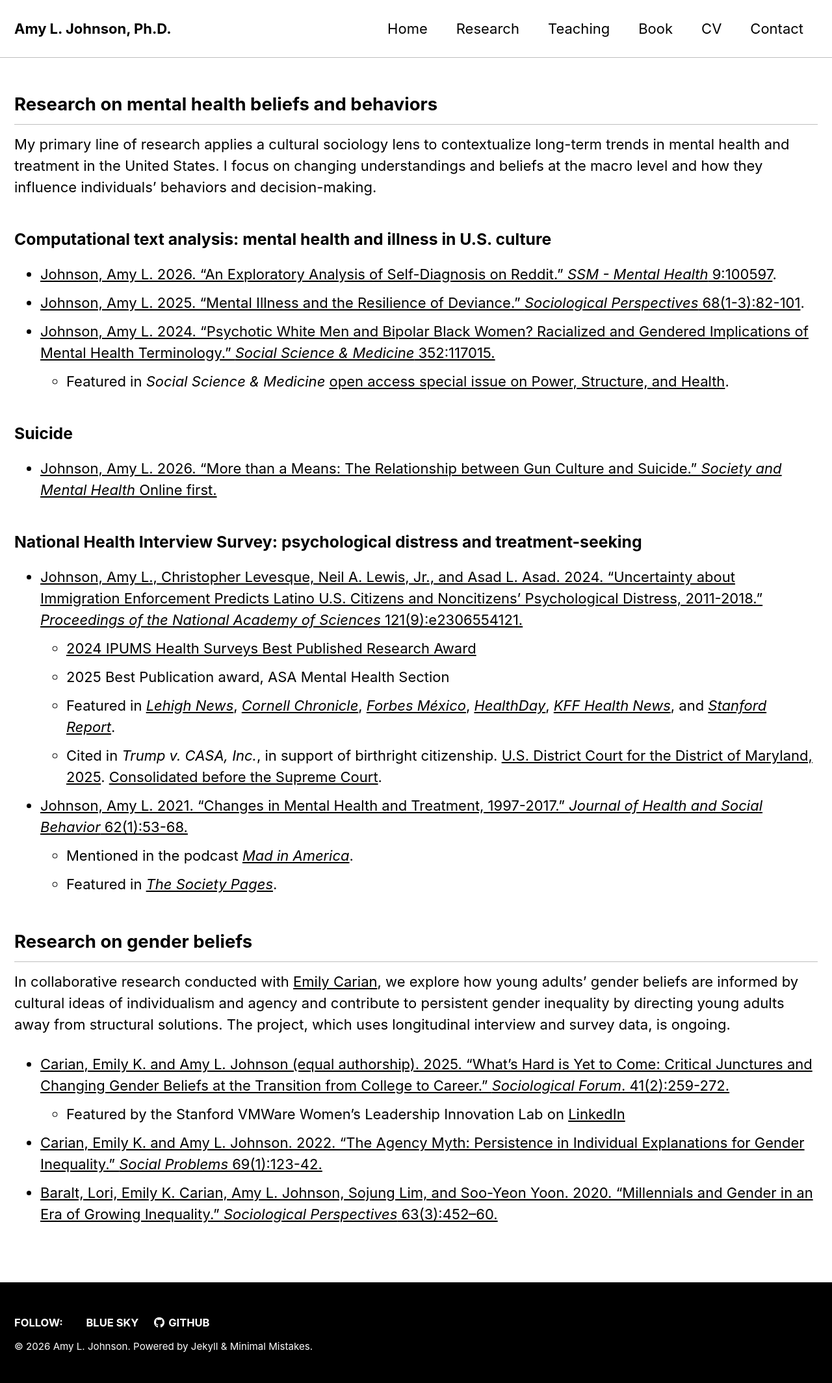
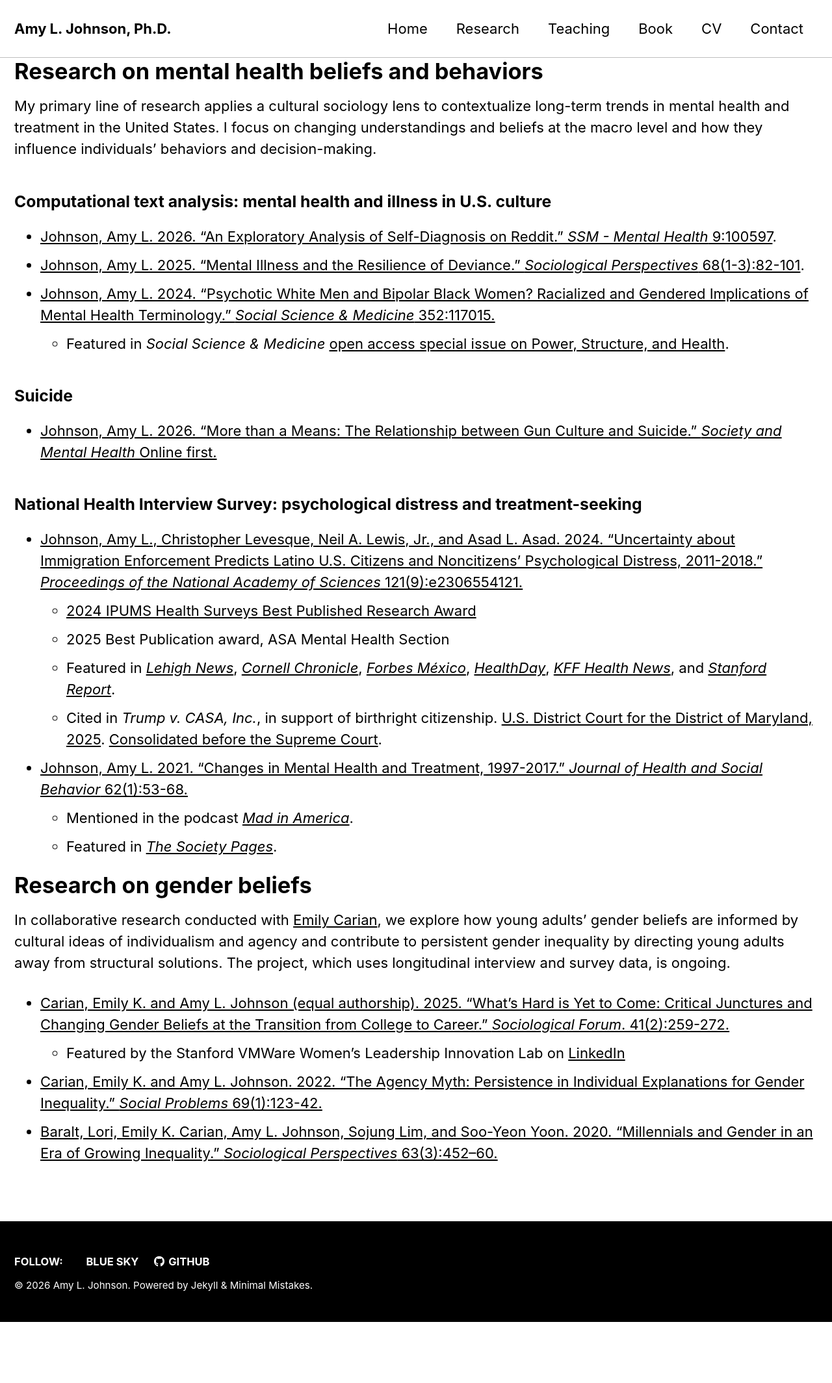
Before and after one commit to aljohnson-soc/aljohnson-soc.github.io, a Jekyll site: the page built from _pages/research.md, in a window 1280 px wide. Shown: the whole page at 65% size. Built offline with Jekyll 4.4.1, drawn with Linux system fonts in a browser that asks for light colours; cached includes are drawn as plain includes; after the commit the page ends 2035 px from its top, so only the background shows below that.

Commit message:
formatting

```diff
--- a/_data/navigation.yml
+++ b/_data/navigation.yml
@@ -9,6 +9,6 @@ main:
   - title: "Book"
     url: /ourmentalhealth/
   - title: "CV"
-    url: https://drive.google.com/file/d/1PAhheCq3KViwlXWogguO-tl4eNw8obC4/view?usp=sharing
+    url: https://drive.google.com/file/d/1GwrCYKQMG4vJinffJWYMq5hol-CuhP2G/view?usp=sharing
   - title: "Contact"
     url: /contact/
--- a/_pages/research.md
+++ b/_pages/research.md
@@ -4,7 +4,7 @@ title: Research
 permalink: /research/
 ---
 
-## Research on mental health beliefs and behaviors
+# Research on mental health beliefs and behaviors
 
 My primary line of research applies a cultural sociology lens to contextualize long-term trends in mental health and treatment in the United States. I focus on changing understandings and beliefs at the macro level and how they influence individuals’ behaviors and decision-making.
 
@@ -32,7 +32,7 @@ My primary line of research applies a cultural sociology lens to contextualize l
     - Featured in [*The Society Pages*](https://thesocietypages.org/discoveries/2021/03/24/mental-health-treatment-seeking-not-distress-increasing-for-all/).
 
 
-## Research on gender beliefs
+# Research on gender beliefs
 
 In collaborative research conducted with [Emily Carian](https://emilycarian.com/), we explore how young adults’ gender beliefs are informed by cultural ideas of individualism and agency and contribute to persistent gender inequality by directing young adults away from structural solutions. The project, which uses longitudinal interview and survey data, is ongoing.
 
```
